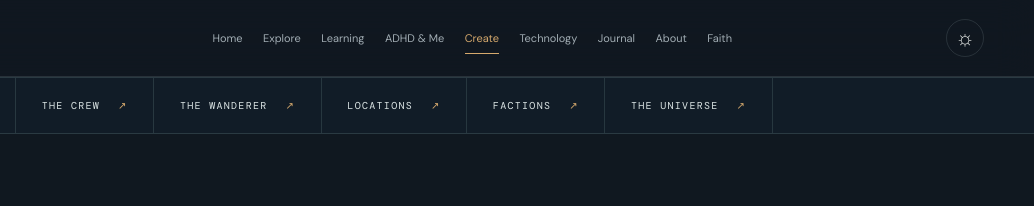
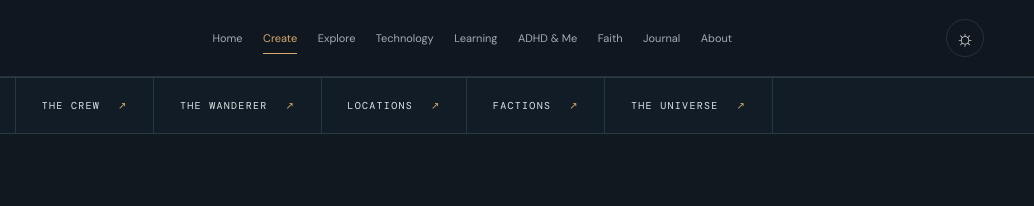
Before and after one commit to Amateurfool/the-infinite-detour, a plain HTML site: page create/wildernet/factions/null-collective/index.html in a window 1280 px wide. Shown: the top 206 px of the page, 246-1280 px from the left. Drawn offline with nearby package versions, Linux system fonts and the light colour scheme; a web font is replaced by a local one.

```diff
--- a/create/wildernet/factions/null-collective/index.html
+++ b/create/wildernet/factions/null-collective/index.html
@@ -13,9 +13,9 @@
 <a class="skip-link" href="#main">Skip to content</a>
 <header class="site-header"><div class="header-inner">
 <a class="brand" href="/the-infinite-detour/" aria-label="The Infinite Detour home"><span class="brand-mark" aria-hidden="true">↗</span><span class="brand-words">THE INFINITE <strong>DETOUR</strong></span></a>
-<nav class="desktop-nav" aria-label="Main navigation"><a href="/the-infinite-detour/">Home</a><a href="/the-infinite-detour/explore/">Explore</a><a href="/the-infinite-detour/learning/">Learning</a><a href="/the-infinite-detour/adhd/">ADHD &amp; Me</a><a href="/the-infinite-detour/create/" class="active" aria-current="page">Create</a><a href="/the-infinite-detour/technology/">Technology</a><a href="/the-infinite-detour/journal/">Journal</a><a href="/the-infinite-detour/about/">About</a></nav>
+<nav class="desktop-nav" aria-label="Main navigation"><a href="/the-infinite-detour/">Home</a><a href="/the-infinite-detour/create/" class="active" aria-current="page">Create</a><a href="/the-infinite-detour/explore/">Explore</a><a href="/the-infinite-detour/technology/">Technology</a><a href="/the-infinite-detour/learning/">Learning</a><a href="/the-infinite-detour/adhd/">ADHD &amp; Me</a><a href="/the-infinite-detour/faith/">Faith</a><a href="/the-infinite-detour/journal/">Journal</a><a href="/the-infinite-detour/about/">About</a></nav>
 <div class="header-actions"><button class="theme-toggle" type="button" aria-label="Switch to light theme" title="Switch theme"><span class="theme-icon" aria-hidden="true">☼</span></button><button class="menu-toggle" type="button" aria-expanded="false" aria-controls="mobile-nav" aria-label="Open navigation"><span></span><span></span></button></div></div>
-<nav class="mobile-nav" id="mobile-nav" aria-label="Mobile navigation" hidden><a href="/the-infinite-detour/">Home</a><a href="/the-infinite-detour/explore/">Explore</a><a href="/the-infinite-detour/learning/">Learning</a><a href="/the-infinite-detour/adhd/">ADHD &amp; Me</a><a href="/the-infinite-detour/create/" aria-current="page">Create</a><a href="/the-infinite-detour/technology/">Technology</a><a href="/the-infinite-detour/journal/">Journal</a><a href="/the-infinite-detour/about/">About</a></nav></header>
+<nav class="mobile-nav" id="mobile-nav" aria-label="Mobile navigation" hidden><a href="/the-infinite-detour/">Home</a><a href="/the-infinite-detour/create/" aria-current="page">Create</a><a href="/the-infinite-detour/explore/">Explore</a><a href="/the-infinite-detour/technology/">Technology</a><a href="/the-infinite-detour/learning/">Learning</a><a href="/the-infinite-detour/adhd/">ADHD &amp; Me</a><a href="/the-infinite-detour/faith/">Faith</a><a href="/the-infinite-detour/journal/">Journal</a><a href="/the-infinite-detour/about/">About</a></nav></header>
 <main id="main" class="wildernet-page wildernet-detail">
 <nav class="wildernet-explore-nav" aria-label="Explore The Wildernet"><a href="/the-infinite-detour/create/wildernet/characters/">THE CREW <span>↗</span></a><a href="/the-infinite-detour/create/wildernet/wanderer/">THE WANDERER <span>↗</span></a><a href="/the-infinite-detour/create/wildernet/locations/">LOCATIONS <span>↗</span></a><a href="/the-infinite-detour/create/wildernet/factions/">FACTIONS <span>↗</span></a><a href="/the-infinite-detour/create/wildernet/universe/">THE UNIVERSE <span>↗</span></a></nav>
 
```
